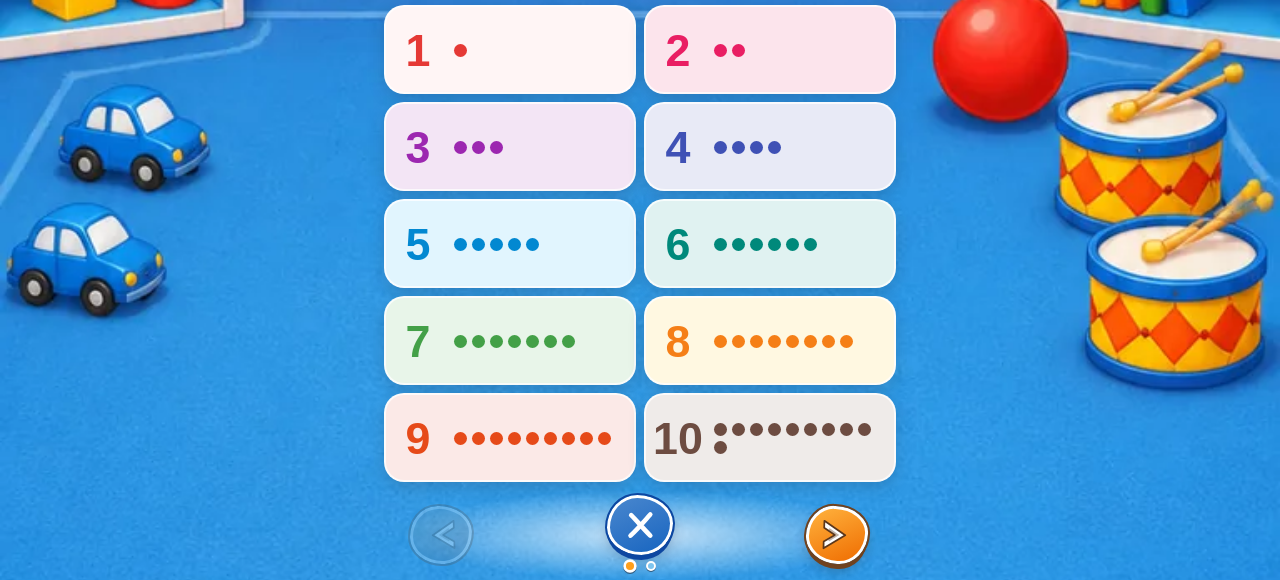
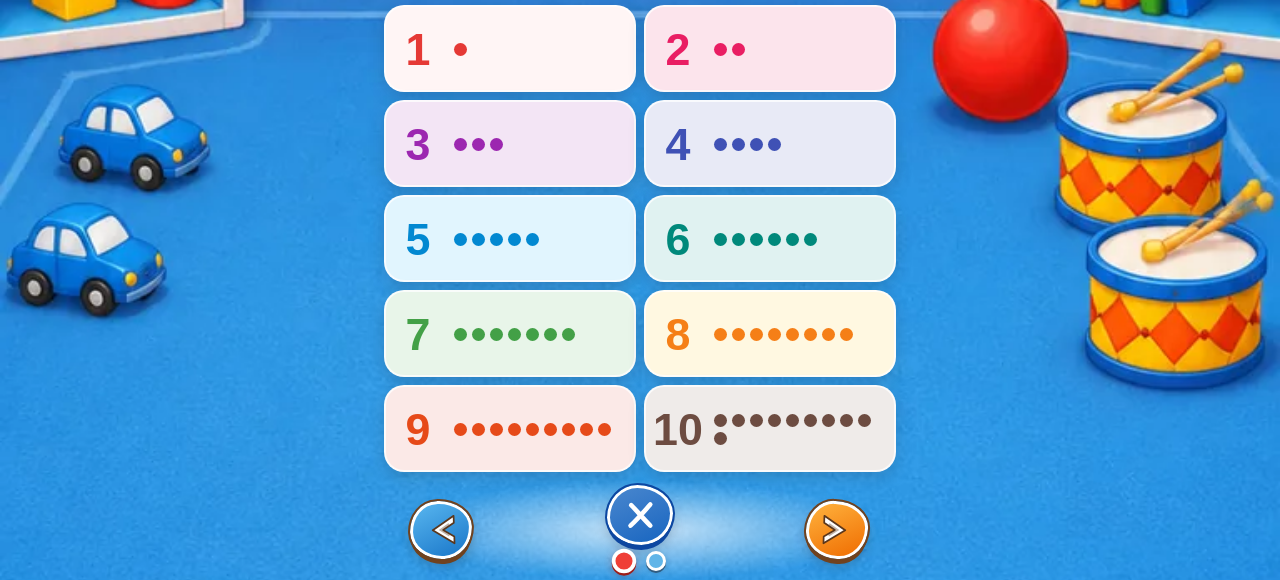
Before and after one commit to tanitani-code/katachi-zukan, a website: page kazu.html in a window 1280 px wide. Shown: the part 220-800 px from the top of the page. Drawn offline with Linux system fonts and the light colour scheme.

Commit message:
loop catalog pages with larger indicators and sound

```diff
--- a/catalog-pagination.css
+++ b/catalog-pagination.css
@@ -125,3 +125,23 @@ body.zukan-category footer.bottom-nav.paginated {
   box-shadow: 0 1px 0 #315c80;
 }
 .catalog-page-dot.active::after { background: #ff9f1c; transform: scale(1.35); }
+/* 幼児にも見やすい大きなページ位置 */
+.catalog-page-dots {
+  min-height: 26px;
+  gap: 8px;
+}
+.catalog-page-dot {
+  width: 24px;
+  height: 24px;
+}
+.catalog-page-dot::after {
+  inset: 2px;
+  background: #61b5e8;
+  border: 3px solid #fff;
+  box-shadow: 0 2px 0 #315c80, 0 2px 6px rgba(23,71,110,0.25);
+}
+.catalog-page-dot.active::after {
+  background: #ef3e36;
+  box-shadow: 0 2px 0 #9d1d19, 0 2px 8px rgba(157,29,25,0.32);
+  transform: scale(1.22);
+}
--- a/catalog-pagination.js
+++ b/catalog-pagination.js
@@ -43,7 +43,7 @@
     dot.type = "button";
     dot.className = "catalog-page-dot";
     dot.setAttribute("aria-label", `${index + 1}ページ目`);
-    dot.addEventListener("click", () => showPage(index));
+    dot.addEventListener("click", () => showPage(index, true));
     dots.appendChild(dot);
     return dot;
   });
@@ -82,11 +82,14 @@
     document.dispatchEvent(new CustomEvent("zukan-page-change", { detail }));
   }
 
-  function showPage(index) {
-    const destination = Math.max(0, Math.min(pageCount - 1, index));
+  function showPage(index, playSound = false) {
+    const destination = ((index % pageCount) + pageCount) % pageCount;
     if (destination === currentPage && cards.some((card) => !card.hidden)) return false;
+    if (playSound) window.ZukanFX?.playTapSound?.();
 
-    const direction = destination > currentPage ? "18px" : "-18px";
+    const wrappedForward = currentPage === pageCount - 1 && destination === 0;
+    const wrappedBackward = currentPage === 0 && destination === pageCount - 1;
+    const direction = wrappedForward ? "18px" : wrappedBackward ? "-18px" : destination > currentPage ? "18px" : "-18px";
     currentPage = destination;
     hydrateCards(pageCards(currentPage));
 
@@ -94,8 +97,8 @@
       card.hidden = Math.floor(cardIndex / PAGE_SIZE) !== currentPage;
     });
 
-    previousButton.disabled = currentPage === 0;
-    nextButton.disabled = currentPage === pageCount - 1;
+    previousButton.disabled = false;
+    nextButton.disabled = false;
     dotButtons.forEach((dot, dotIndex) => {
       const active = dotIndex === currentPage;
       dot.classList.toggle("active", active);
@@ -114,8 +117,8 @@
     return true;
   }
 
-  previousButton.addEventListener("click", () => showPage(currentPage - 1));
-  nextButton.addEventListener("click", () => showPage(currentPage + 1));
+  previousButton.addEventListener("click", () => showPage(currentPage - 1, true));
+  nextButton.addEventListener("click", () => showPage(currentPage + 1, true));
 
   main.addEventListener("pointerdown", (event) => {
     if (event.pointerType === "mouse" && event.button !== 0) return;
@@ -131,8 +134,8 @@
 
     if (Math.abs(deltaX) < 48 || Math.abs(deltaX) < Math.abs(deltaY) * 1.25) return;
     suppressClickUntil = performance.now() + 350;
-    if (deltaX < 0) showPage(currentPage + 1);
-    else showPage(currentPage - 1);
+    if (deltaX < 0) showPage(currentPage + 1, true);
+    else showPage(currentPage - 1, true);
   }, { passive: true });
 
   main.addEventListener("pointercancel", () => {
@@ -147,8 +150,8 @@
   }, true);
 
   document.addEventListener("keydown", (event) => {
-    if (event.key === "ArrowLeft") showPage(currentPage - 1);
-    if (event.key === "ArrowRight") showPage(currentPage + 1);
+    if (event.key === "ArrowLeft") showPage(currentPage - 1, true);
+    if (event.key === "ArrowRight") showPage(currentPage + 1, true);
   });
 
   window.ZukanPagination = {
--- a/effects.js
+++ b/effects.js
@@ -187,5 +187,5 @@
     });
   }
 
-  window.ZukanFX = { tap, burst, getVariant, setVariant, initToggle, getAccentColor };
+  window.ZukanFX = { tap, burst, playTapSound, getVariant, setVariant, initToggle, getAccentColor };
 })();
```
